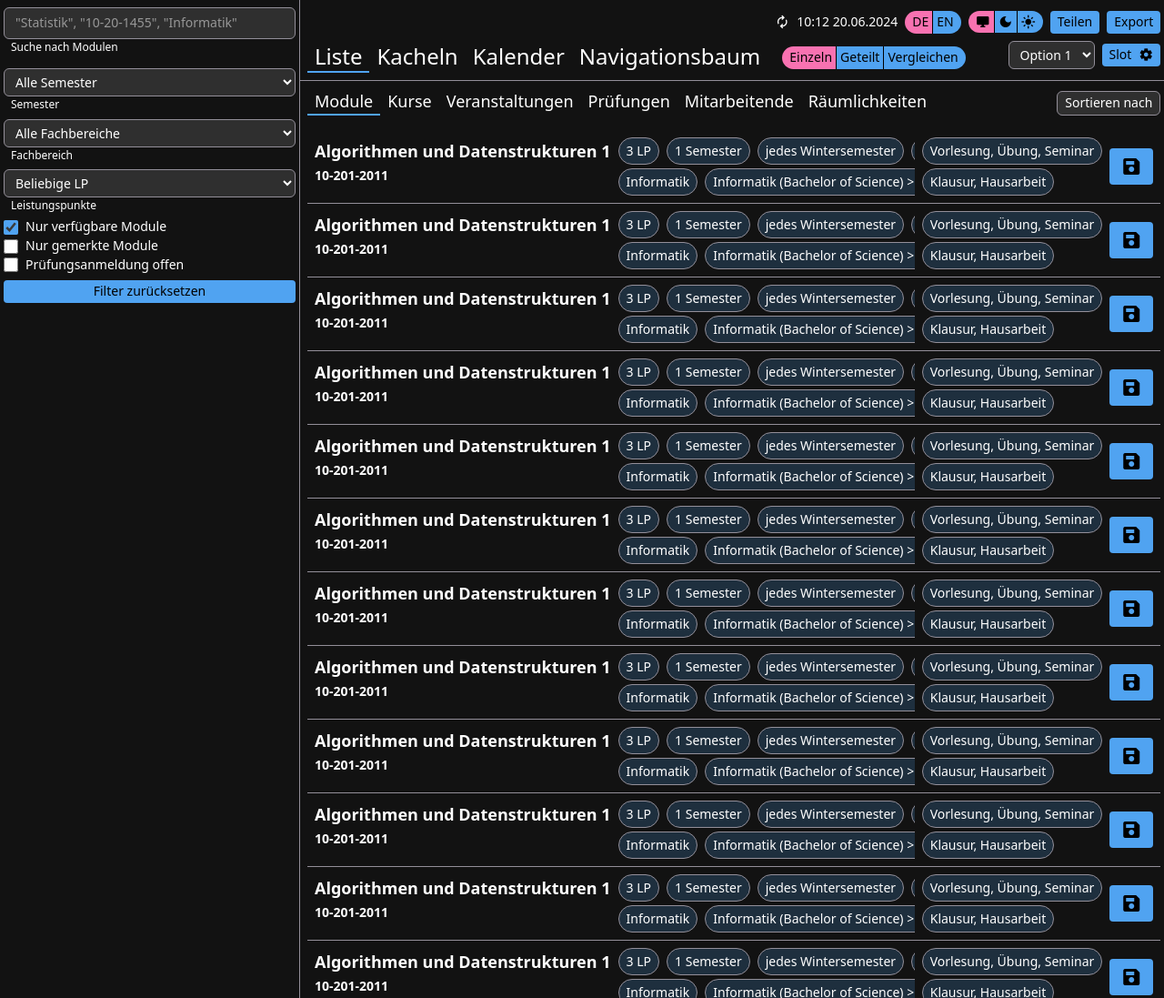
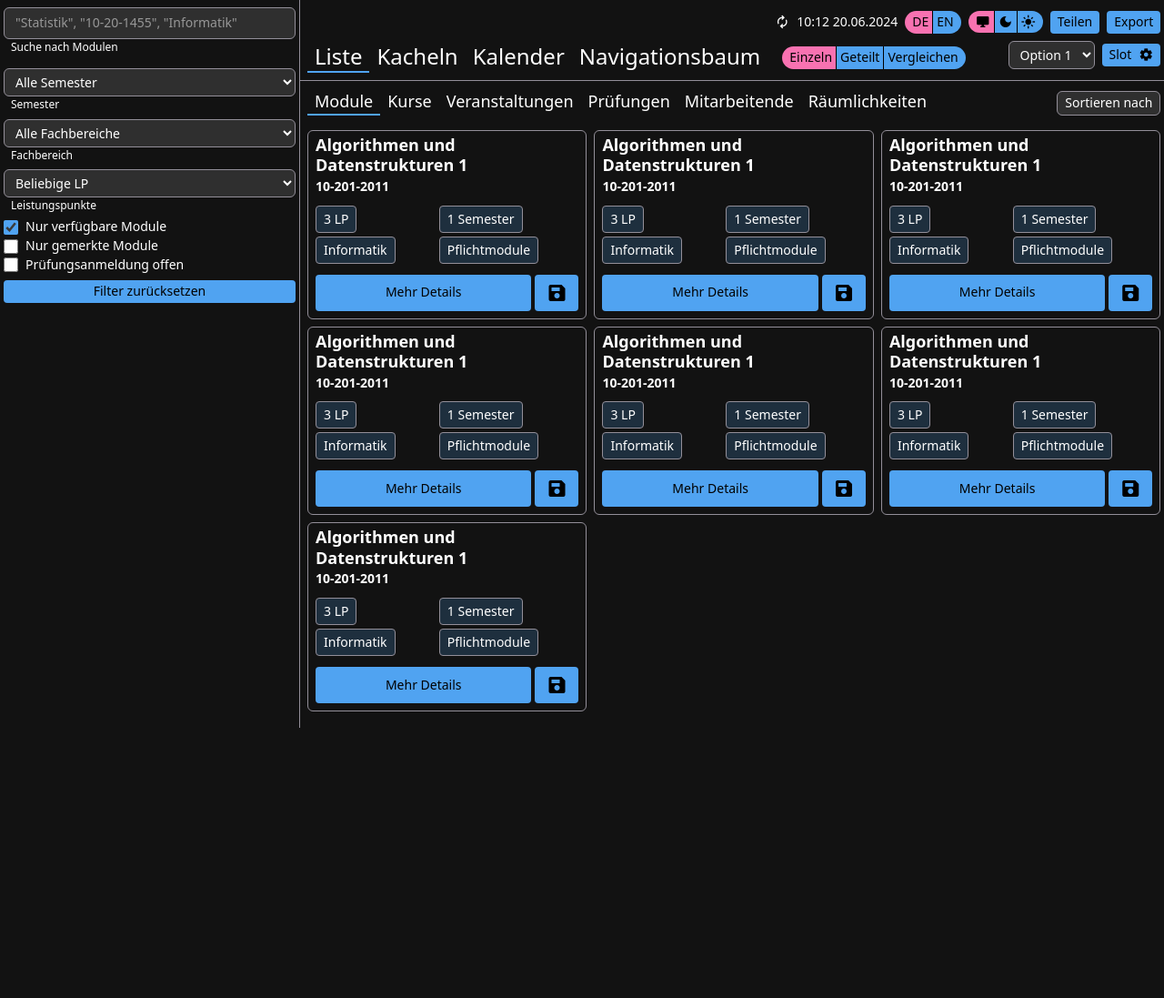
Before and after one commit to natureFrameworkManager/almaweb-ui, a website built with Vite: page index.html in a window 1280 px wide. Shown: the top 1097 px of the page at 91% size. After the commit the page ends 800 px from the top, so only its background shows below. Built offline with nearby package versions, Linux system fonts and the light colour scheme; files whose address does not match are found by name.

Commit message:
Added info pills to cards

```diff
--- a/css/main.css
+++ b/css/main.css
@@ -233,23 +233,31 @@ main > ul > li > button {
     @apply col-4 row-start-1 row-end-3 justify-self-end;
 }
 main > .card-grid {
-    @apply grid grid-cols-[repeat(auto-fill,minmax(250px,1fr))] gap-4;
+    @apply grid grid-cols-[repeat(auto-fill,minmax(250px,1fr))] gap-2;
 }
 main > .card-grid > .card {
-    @apply border border-border px-4 py-3 rounded-md;
-    @apply grid grid-cols-[auto_max-content];
+    @apply border border-border px-2 pt-1 pb-2 rounded-md;
+    @apply grid grid-cols-[auto_auto] gap-x-1 gap-y-1;
 }
 main > .card-grid > .card > h1 {
-    @apply text-xl font-bold col-span-2;
+    @apply text-lg leading-tight font-bold col-span-2 text-wrap;
 }
 main > .card-grid > .card > h2 {
-    @apply text-lg font-semibold col-span-2;
+    @apply font-semibold col-span-2 flex flex-col h-full mb-2;
 }
-main > .card-grid > .card > span {
-    @apply col-1;
+main > .card-grid > .card > div.module-info-container {
+    @apply col-1 flex flex-row flex-wrap gap-2;
 }
-main > .card-grid > .card > button {
-    @apply w-fit col-2;
+main > .card-grid > .card span.module-info {
+    @apply border border-border rounded py-1 px-2 w-fit h-fit;
+    @apply text-sm bg-primary/20;
+    @apply text-wrap
+}
+main > .card-grid > .card > div.module-btn-con {
+    @apply col-start-1 col-end-3 flex items-center justify-between gap-x-1 mt-2;
+}
+main > .card-grid > .card > div.module-btn-con > button {
+    @apply first:w-full h-full;
 }
 
 main#tree {
--- a/index.html
+++ b/index.html
@@ -112,7 +112,7 @@
                     <span>Sortieren nach</span>
                 </div>
             </header>
-            <ul>
+            <ul style="display:none;">
                 <li>
                     <h1 class="module-name">Algorithmen und Datenstrukturen 1</h1>
                     <h2 class="module-number">10-201-2011</h2>
@@ -348,34 +348,90 @@
                     <button class="btn material-symbols">save</button>
                 </li>
             </ul>
-            <div class="card-grid" style="display:none;">
+            <div class="card-grid">
                 <div class="card">
-                    <h1>Module Title</h1>
-                    <h2>Module Number</h2>
-                    <span>3 LP</span>
-                    <span>2 Kurse</span>
-                    <button class="btn material-symbols">save</button>
+                    <h1 class="module-name">Algorithmen und Datenstrukturen 1</h1>
+                    <h2 class="module-number">10-201-2011</h2>
+                    <span class="module-info module-credits">3 LP</span>
+                    <span class="module-info module-duration">1 Semester</span>
+                    <span class="module-info module-faculty">Informatik</span>
+                    <span class="module-info module-path">Pflichtmodule</span>
+                    <div class="module-btn-con">
+                        <button class="btn">Mehr Details</button>
+                        <button class="btn material-symbols">save</button>
+                    </div>
                 </div>
                 <div class="card">
-                    <h1>Module Title</h1>
-                    <h2>Module Number</h2>
-                    <span>3 LP</span>
-                    <span>2 Kurse</span>
-                    <button class="btn material-symbols">save</button>
+                    <h1 class="module-name">Algorithmen und Datenstrukturen 1</h1>
+                    <h2 class="module-number">10-201-2011</h2>
+                    <span class="module-info module-credits">3 LP</span>
+                    <span class="module-info module-duration">1 Semester</span>
+                    <span class="module-info module-faculty">Informatik</span>
+                    <span class="module-info module-path">Pflichtmodule</span>
+                    <div class="module-btn-con">
+                        <button class="btn">Mehr Details</button>
+                        <button class="btn material-symbols">save</button>
+                    </div>
                 </div>
                 <div class="card">
-                    <h1>Module Title</h1>
-                    <h2>Module Number</h2>
-                    <span>3 LP</span>
-                    <span>2 Kurse</span>
-                    <button class="btn material-symbols">save</button>
+                    <h1 class="module-name">Algorithmen und Datenstrukturen 1</h1>
+                    <h2 class="module-number">10-201-2011</h2>
+                    <span class="module-info module-credits">3 LP</span>
+                    <span class="module-info module-duration">1 Semester</span>
+                    <span class="module-info module-faculty">Informatik</span>
+                    <span class="module-info module-path">Pflichtmodule</span>
+                    <div class="module-btn-con">
+                        <button class="btn">Mehr Details</button>
+                        <button class="btn material-symbols">save</button>
+                    </div>
                 </div>
                 <div class="card">
-                    <h1>Module Title</h1>
-                    <h2>Module Number</h2>
-                    <span>3 LP</span>
-                    <span>2 Kurse</span>
-                    <button class="btn material-symbols">save</button>
+                    <h1 class="module-name">Algorithmen und Datenstrukturen 1</h1>
+                    <h2 class="module-number">10-201-2011</h2>
+                    <span class="module-info module-credits">3 LP</span>
+                    <span class="module-info module-duration">1 Semester</span>
+                    <span class="module-info module-faculty">Informatik</span>
+                    <span class="module-info module-path">Pflichtmodule</span>
+                    <div class="module-btn-con">
+                        <button class="btn">Mehr Details</button>
+                        <button class="btn material-symbols">save</button>
+                    </div>
+                </div>
+                <div class="card">
+                    <h1 class="module-name">Algorithmen und Datenstrukturen 1</h1>
+                    <h2 class="module-number">10-201-2011</h2>
+                    <span class="module-info module-credits">3 LP</span>
+                    <span class="module-info module-duration">1 Semester</span>
+                    <span class="module-info module-faculty">Informatik</span>
+                    <span class="module-info module-path">Pflichtmodule</span>
+                    <div class="module-btn-con">
+                        <button class="btn">Mehr Details</button>
+                        <button class="btn material-symbols">save</button>
+                    </div>
+                </div>
+                <div class="card">
+                    <h1 class="module-name">Algorithmen und Datenstrukturen 1</h1>
+                    <h2 class="module-number">10-201-2011</h2>
+                    <span class="module-info module-credits">3 LP</span>
+                    <span class="module-info module-duration">1 Semester</span>
+                    <span class="module-info module-faculty">Informatik</span>
+                    <span class="module-info module-path">Pflichtmodule</span>
+                    <div class="module-btn-con">
+                        <button class="btn">Mehr Details</button>
+                        <button class="btn material-symbols">save</button>
+                    </div>
+                </div>
+                <div class="card">
+                    <h1 class="module-name">Algorithmen und Datenstrukturen 1</h1>
+                    <h2 class="module-number">10-201-2011</h2>
+                    <span class="module-info module-credits">3 LP</span>
+                    <span class="module-info module-duration">1 Semester</span>
+                    <span class="module-info module-faculty">Informatik</span>
+                    <span class="module-info module-path">Pflichtmodule</span>
+                    <div class="module-btn-con">
+                        <button class="btn">Mehr Details</button>
+                        <button class="btn material-symbols">save</button>
+                    </div>
                 </div>
             </div>
         </main>
```
